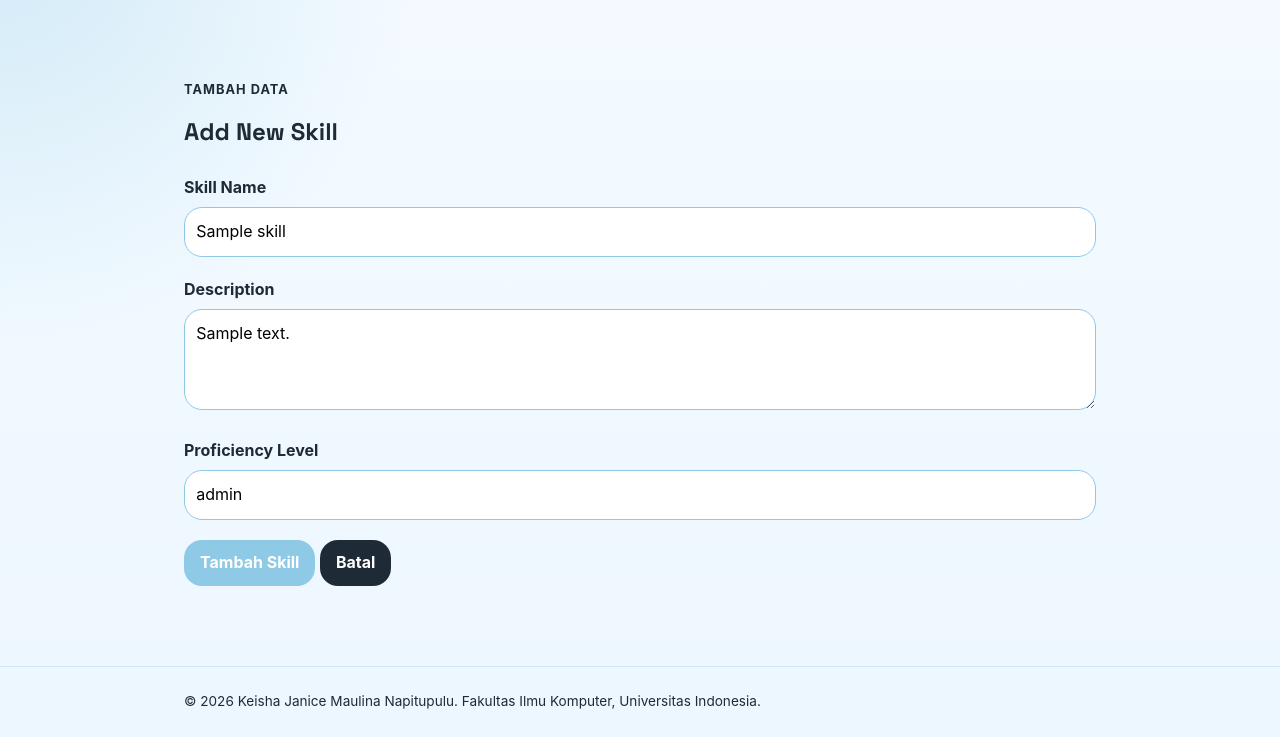
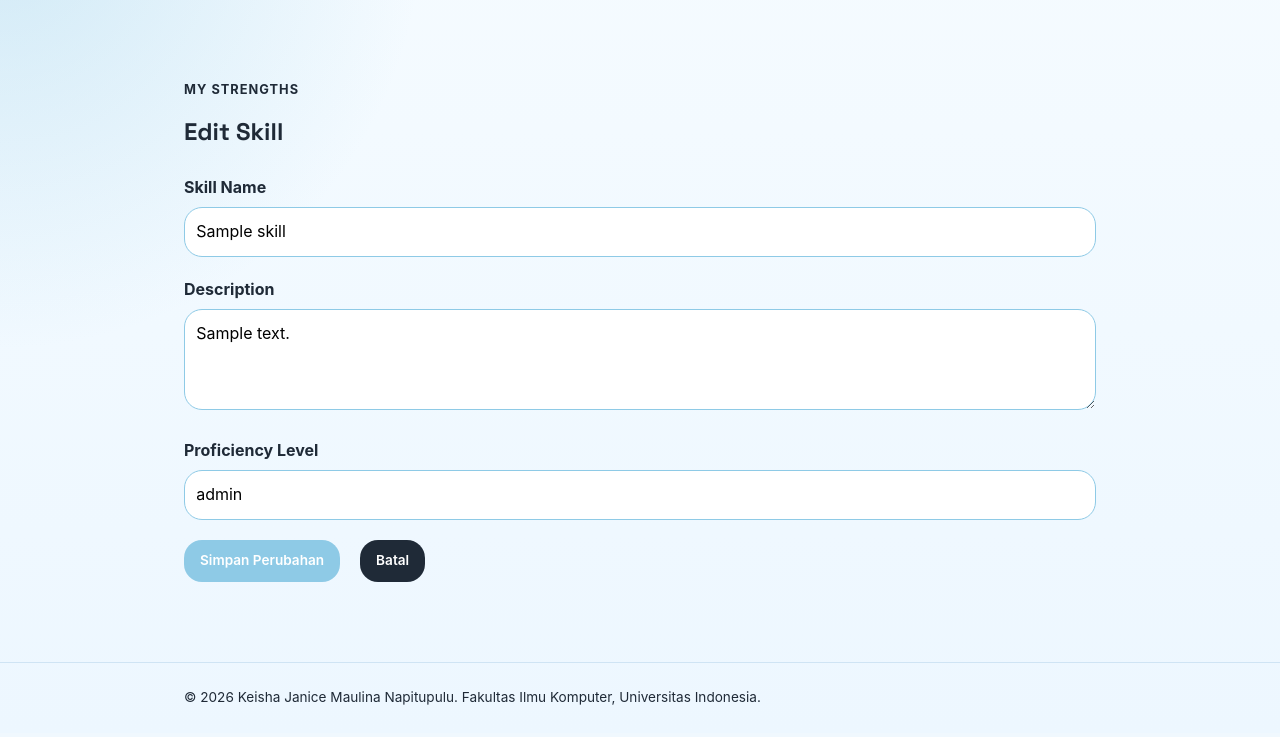
Before and after one commit to keishajnc/myportofolio, a Django app: page /skills/00000000-0000-0000-0000-000000000001/edit/ in a window 1280 px wide. Shown: the part 74-811 px from the top of the page. After the commit the page ends 779 px from the top, so only its background shows below. Run offline with Django 5.2, Linux system fonts and the light colour scheme; a user stored in the database is signed in; tables that the repository leaves empty hold one stand-in row (values such as "Sample post").

Commit message:
feat: add role-based skill edit interface

```diff
--- a/templates/skill_form.html
+++ b/templates/skill_form.html
@@ -1,30 +1,60 @@
 {% extends "base.html" %}
 
 {% block meta %}
-    <title>Add Skill - {{ name }}</title>
+    <title>
+        {% if is_edit %}Edit Skill{% else %}Tambah Skill{% endif %}
+        - {{ name }}
+    </title>
 {% endblock meta %}
 
 {% block content %}
 <main>
-        <section class="skills" id="add-skill">
+    <section class="skills">
         <div class="container">
-                <p class="section-kicker">Tambah Data</p>
-                <h1>Add New Skill</h1>
+            <p class="section-kicker">My Strengths</p>
 
-                <form method="post" action="{% url 'main:create_skill' %}" class="project-form">
+            <h1>
+                {% if is_edit %}
+                    Edit Skill
+                {% else %}
+                    Tambah Skill
+                {% endif %}
+            </h1>
+
+            <form method="post" class="project-form">
                 {% csrf_token %}
+
+                {% for error in form.non_field_errors %}
+                    <p class="form-error">{{ error }}</p>
+                {% endfor %}
+
                 {% for field in form %}
                     <div class="form-group">
-                            <label for="{{ field.id_for_label }}">{{ field.label }}</label>
+                        <label for="{{ field.id_for_label }}">
+                            {{ field.label }}
+                        </label>
+
                         {{ field }}
+
                         {% for error in field.errors %}
                             <p class="form-error">{{ error }}</p>
                         {% endfor %}
                     </div>
                 {% endfor %}
-                    <div style="margin-top: 1rem;">
-                        <button type="submit" class="button">Tambah Skill</button>
-                        <a href="{% url 'main:show_skill' %}" class="button button-secondary">Batal</a>
+
+                <div class="project-actions">
+                    <button type="submit" class="button">
+                        {% if is_edit %}
+                            Simpan Perubahan
+                        {% else %}
+                            Tambah Skill
+                        {% endif %}
+                    </button>
+
+                    <a href="{% url 'main:show_skill' %}"
+                       class="button button-secondary">
+                        Batal
+                    </a>
                 </div>
             </form>
         </div>
```
Also changed, not shown: templates/skill.html (+51 -14 lines). Lines whose indentation alone changed are shown as unchanged.
